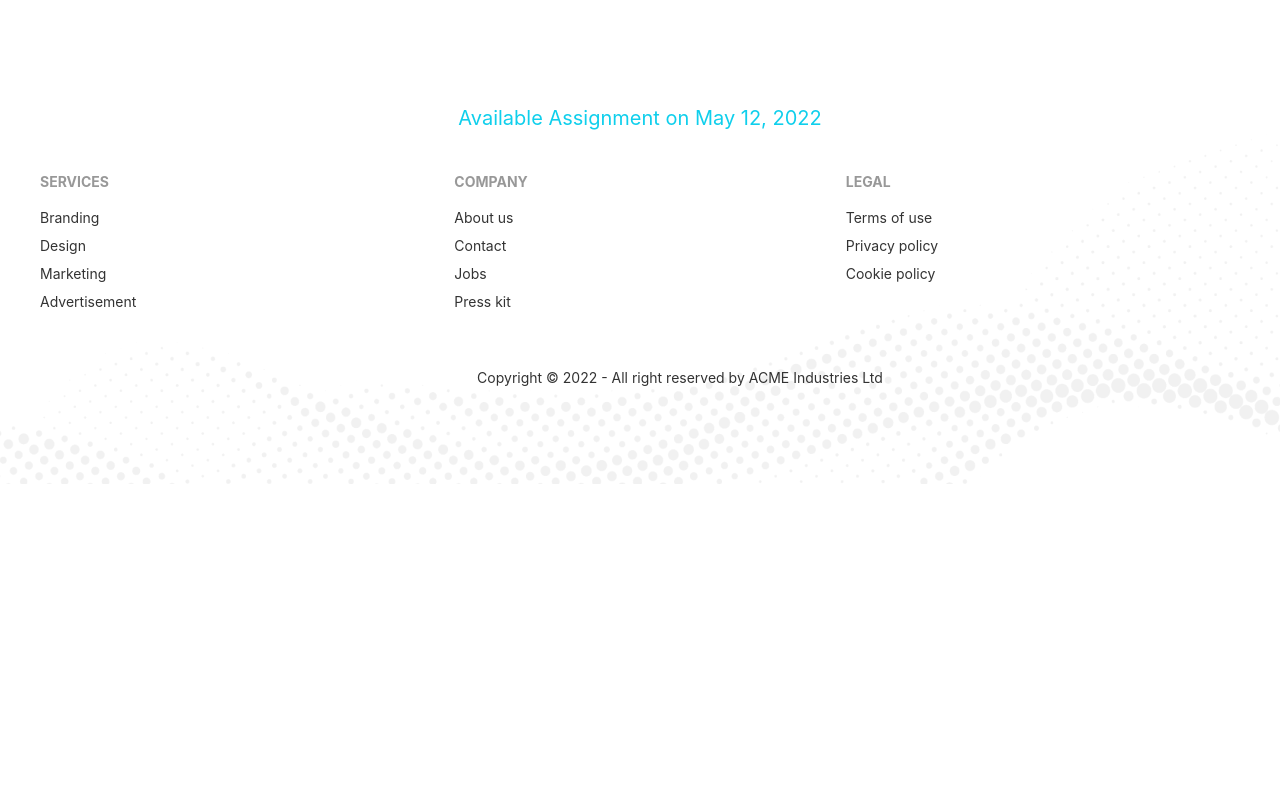
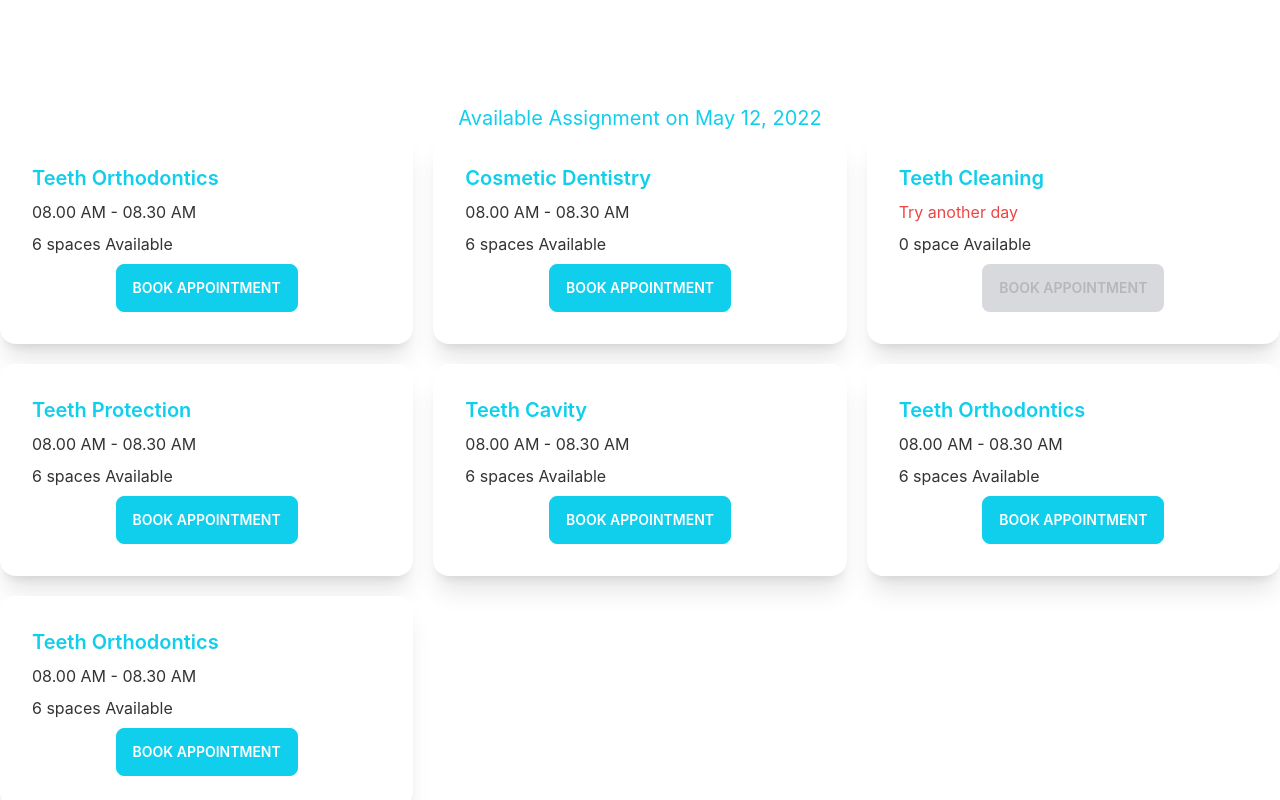
Before and after one commit to Nazim784/Doctor-profile, a React (Create React App) app: page /appointment in a window 1280 px wide. Shown: the part 760-1560 px from the top of the page. Before the commit the page ends 1244 px from the top, so only its background shows below. Built offline with nearby package versions, Linux system fonts and the light colour scheme.

Commit message:
booking section

```diff
--- a/public/services.json
+++ b/public/services.json
@@ -27,12 +27,7 @@
         "_id":  3,
         "name": "Teeth Cleaning",
         "slots": [
-            "08.00 AM - 08.30 AM",
-            "08.30 AM - 09.00 AM",
-            "09.00 AM - 09.30 AM",
-            "09.30 AM - 10.00 AM",
-            "10.00 AM - 10.30 AM",
-            "10.30 AM - 11.00 AM"
+
         ]
     },
     {
--- a/src/Pages/Appointment/AvailableAssignments.js
+++ b/src/Pages/Appointment/AvailableAssignments.js
@@ -1,5 +1,6 @@
 import { format } from 'date-fns';
 import React, { useEffect, useState } from 'react';
+import Booking from './Booking';
 
 const AvailableAssignments = ({date}) => {
     const [services, setServices] = useState([]);
@@ -11,8 +12,13 @@
     return (
         <div>
             <h4 className='text-xl text-primary text-center'>Available Assignment on {format(date, 'PP')}</h4>
-            <div>
-
+            <div className='grid grid-cols-1 md:grid-cols-2 lg:grid-cols-3 gap-5'>
+                {
+                    services.map(service => <Booking
+                        key={service._id}
+                        service={service}
+                    ></Booking>)
+                }
             </div>
         </div>
     );
--- /dev/null
+++ b/src/Pages/Appointment/Booking.js
@@ -0,0 +1,25 @@
+import React from 'react';
+
+const Booking = ({ service }) => {
+    const {name, slots} = service;
+    return (
+        <div class="card lg:max-w-lg bg-base-100 shadow-xl">
+            <div class="card-body">
+                <h2 class="card-title text-primary">{name}</h2>
+                <p>
+                    {
+                        slots.length
+                        ? <span>{slots[0]}</span>
+                        : <span className='text-red-500'>Try another day</span>
+                    }
+                </p>
+                <p>{slots.length} {slots.length > 1 ? 'spaces' : 'space'} Available</p>
+                <div class="card-actions justify-center">
+                    <button disabled={slots.length === 0} class="btn btn-primary text-white uppercase">Book Appointment</button>
+                </div>
+            </div>
+        </div>
+    );
+};
+
+export default Booking;
```
